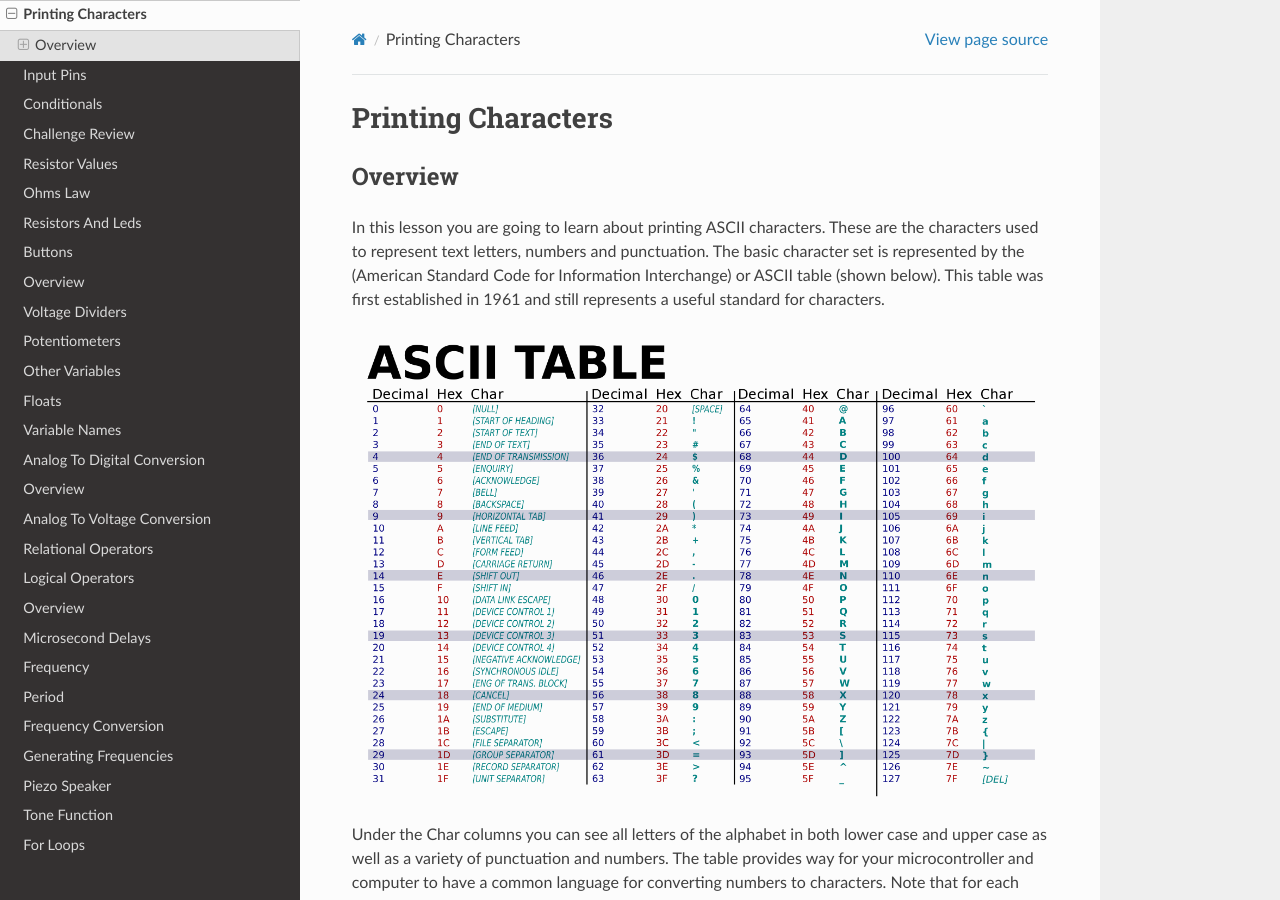
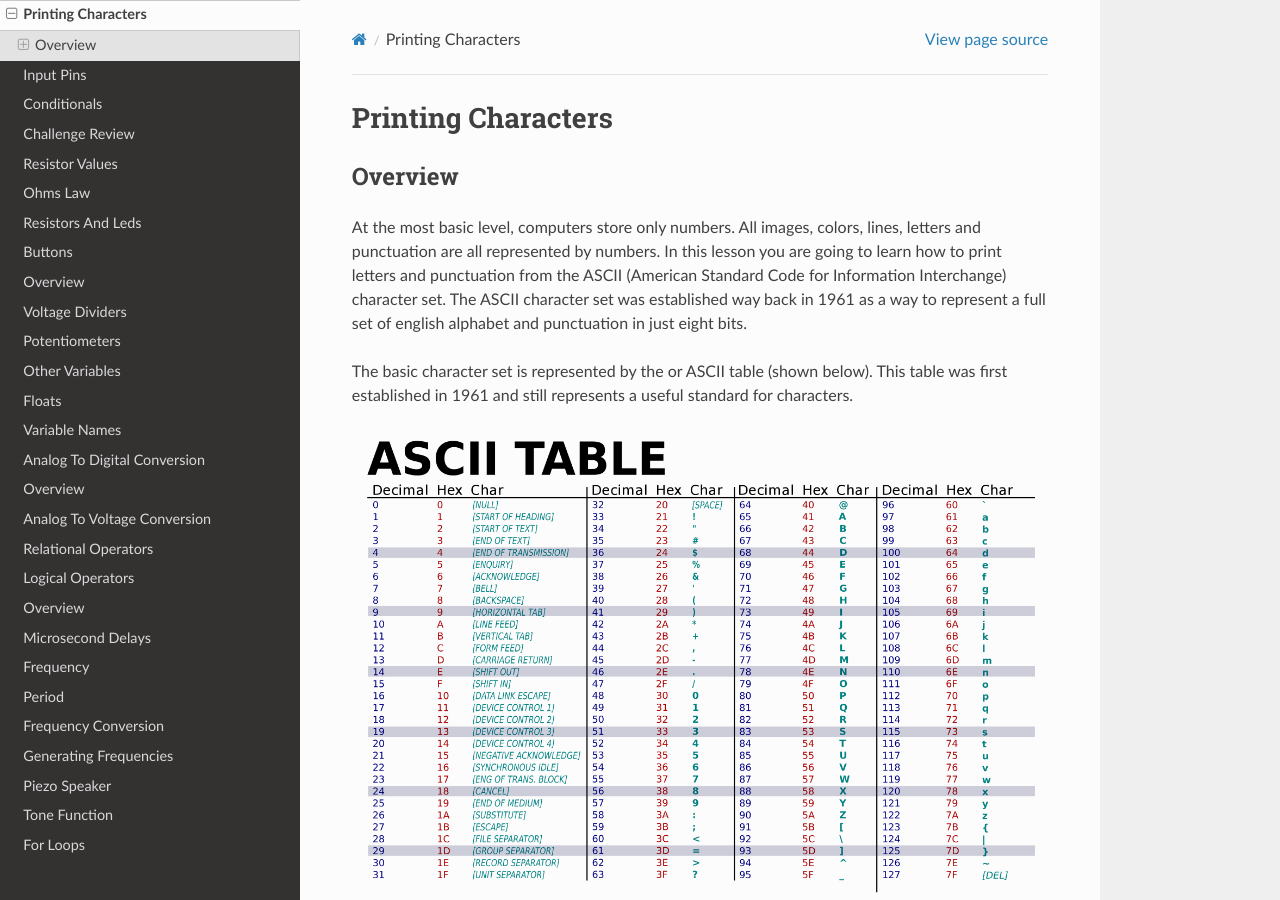
Before and after one commit to maxtkc/mvths-wiki, a Sphinx documentation site: the page built from docs/015a-printing-characters.rst, in a window 1280 px wide and 900 px high. Built offline with Sphinx 7.4.7 and the Read the Docs theme 2.0.0, drawn with Linux system fonts in a browser that asks for light colours; pages that are not in the unit, such as notebooks, are missing from menus.

Commit message:
Update 015a-printing-characters.rst

```diff
--- a/docs/015a-printing-characters.rst
+++ b/docs/015a-printing-characters.rst
@@ -4,7 +4,9 @@ Printing Characters
 Overview
 --------
 
-In this lesson you are going to learn about printing ASCII characters. These are the characters used to represent text letters, numbers and punctuation. The basic character set is represented by the (American Standard Code for Information Interchange) or ASCII table (shown below). This table was first established in 1961 and still represents a useful standard for characters.
+At the most basic level, computers store only numbers. All images, colors, lines, letters and punctuation are all represented by numbers. In this lesson you are going to learn how to print letters and punctuation from the ASCII (American Standard Code for Information Interchange) character set. The ASCII character set was established way back in 1961 as a way to represent a full set of english alphabet and punctuation in just eight bits.
+
+The basic character set is represented by the  or ASCII table (shown below). This table was first established in 1961 and still represents a useful standard for characters.
 
 .. figure:: images/ascii_table.png
    :alt:
```
